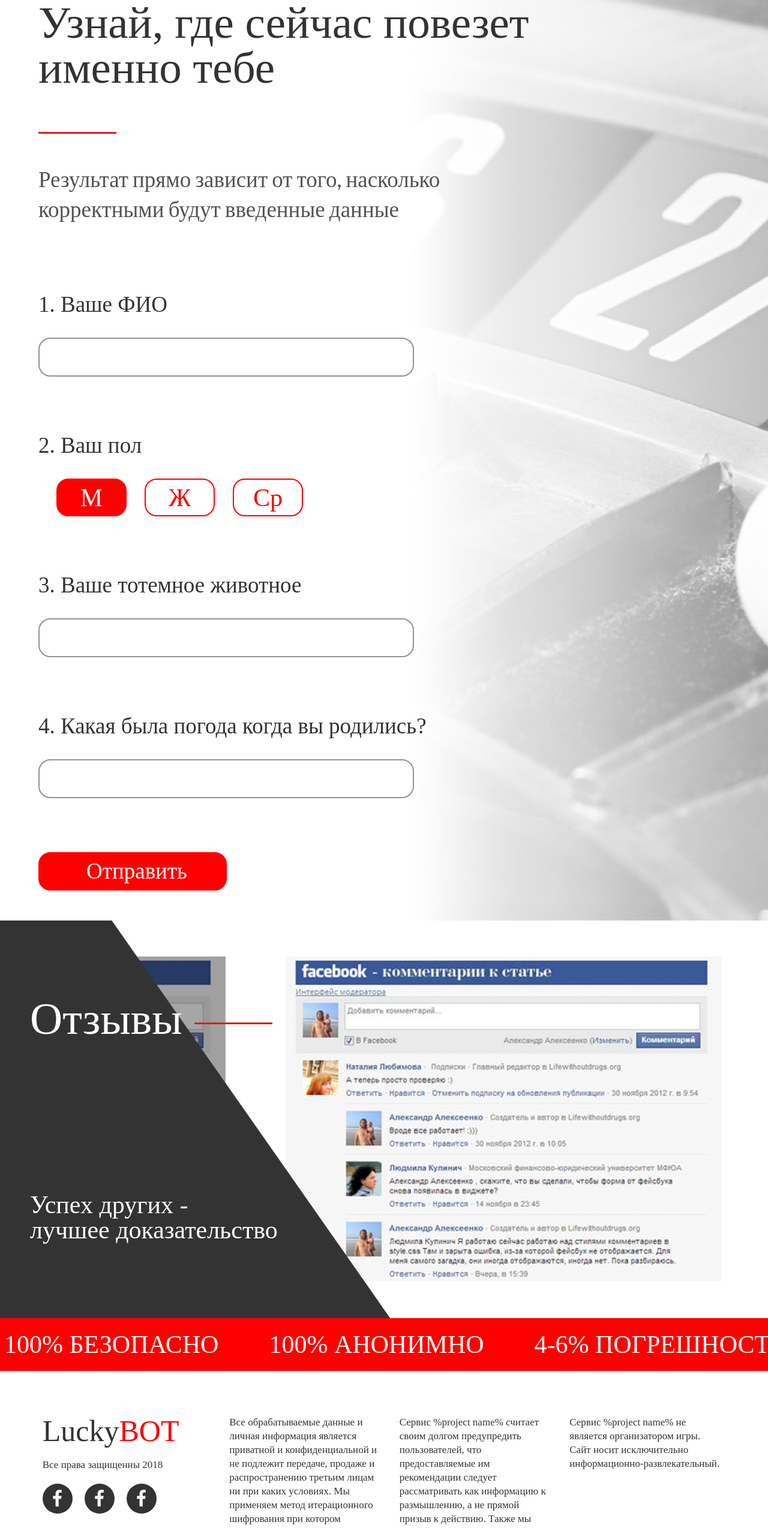
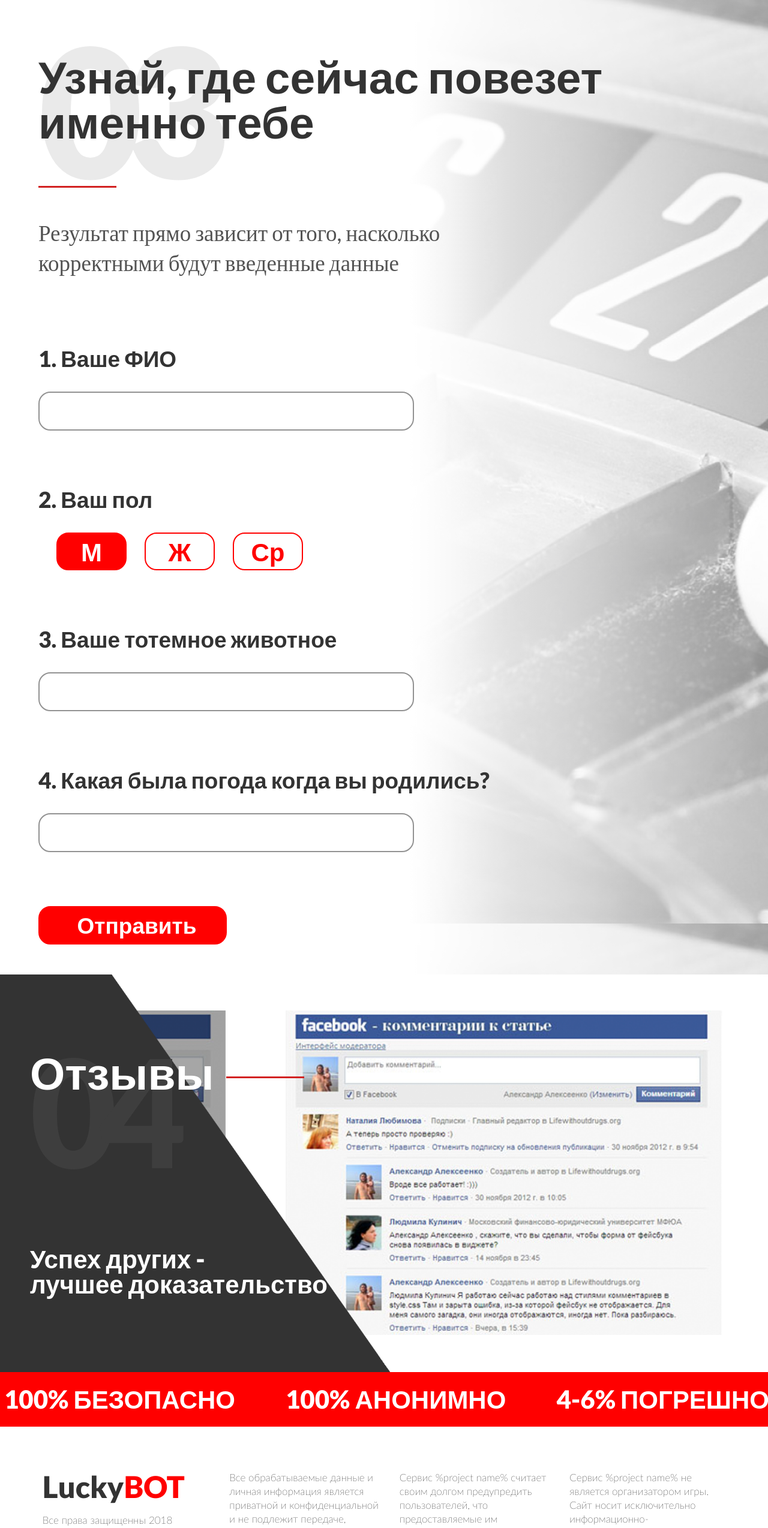
Before and after one commit to AntonSmagliy/fan_land, a plain HTML site: page index.html in a window 1280 px wide. Shown: the top 2548 px of the page at 60% size. Drawn offline with nearby package versions, Linux system fonts and the light colour scheme; a web font is replaced by a local one.

Commit message:
added changed fonts

```diff
--- a/index.html
+++ b/index.html
@@ -6,7 +6,7 @@
 
 	<title>vladislav</title>
 	<meta name="viewport" content="width=device-width, initial-scale=1">
-	<link href="https://fonts.googleapis.com/css?family=Lato:300,300i,400,400i,700,700i,900,900i" rel="stylesheet">
+	<link href="https://fonts.googleapis.com/css?family=Lato:100,300,300i,400,400i,700,700i,900,900i" rel="stylesheet">
 	<link rel="stylesheet" type="text/css" href="css/reset.css">
 	<link rel="stylesheet" href="css/font-awesome.min.css">
 	<link rel="stylesheet" type="text/css" href="css/slick.css"/>
@@ -78,8 +78,11 @@
 
 	<section class="feedback">
 		<div class="feedback_container">
-			<h2>Узнай, где сейчас повезет<br> именно тебе</h2>
-			<div class="red_line"></div>
+			<div class="wrapper_feedback">
+				<h2>Узнай, где сейчас повезет<br> именно тебе</h2>
+				<span>03</span>
+				<div class="red_line"></div>
+			</div>
 			<p>Результат прямо зависит от того, насколько <br>корректными будут введенные данные</p>
 			<form class="feedback_form">
 				<div class="form_wrapper">
@@ -110,6 +113,7 @@
 		<div class="revies_container">
 			<div class="revies_text">
 				<div class="revies_text_title">
+					<span>04</span>
 					<h2>Отзывы</h2>
 					<div class="red_line"></div>
 				</div>
--- a/js/common.js
+++ b/js/common.js
@@ -11,7 +11,9 @@ $(document).ready(function() {
     slidesToShow: 1,
     slidesToScroll: 1,
     variableWidth: true,
-    centerPadding: '60px'
+    centerPadding: '60px',
+    autoplay: true,
+    focusOnSelect: true
     });
     $('.sex').click(function() {
         $('.sex').removeClass('active');
--- a/sass/style.sass
+++ b/sass/style.sass
@@ -2,12 +2,17 @@
 	font-family: "LatoRegular"
 	src: url("../fonts/LatoRegular.eot")
 	src: url("../fonts/LatoRegular.eot?#iefix")format("embedded-opentype"), url("../fonts/LatoRegular.woff") format("woff"), url("../fonts/LatoRegular.ttf") format("truetype")
-	font-style: normal
+	font-style: normal2
 	font-weight: normal
 @font-face
 	font-family: "LatoBold"
 	src: url("../fonts/LatoBold.eot")
 	src: url("../fonts/LatoBold.eot?#iefix")format("embedded-opentype"), url("../fonts/LatoBold.woff") format("woff"), url("../fonts/LatoBold.ttf") format("truetype")
+	font-style: normal
+	font-weight: normal
+@font-face
+	font-family: "Lato - Thin"
+	src: url("../fonts/Lato-Thin.ttf")
 	font-style: normal
 	font-weight: normal
 html
@@ -202,9 +207,9 @@ header
 		line-height: 1
 		h2
 			color: #333333
-			font-family: "Lato - Black"
+			font-family: 'Lato', sans-serif
+			font-weight: 900
 			font-size: 67px
-			font-weight: 400
 			margin-bottom: 23px
 			span
 				color: #ff0000
@@ -212,7 +217,7 @@ header
 			color: #333333
 			font-family: "Lato - Thin"
 			font-size: 17px
-			font-weight: 400
+			font-weight: 100
 			margin-bottom: 23px
 		.footer_icons
 			display: flex
@@ -254,9 +259,9 @@ header
 				li
 					display: inline-block
 					color: #ffffff
-					font-family: "Lato - Black"
+					font-family: 'Lato', sans-serif
+					font-weight: 900
 					font-size: 42px
-					font-weight: 400
 					margin-right: 70px
 .revies
 	.revies_container
@@ -280,11 +285,12 @@ header
 			.revies_text_title
 				display: flex
 				align-items: center
+				position: relative
 				h2
 					color: #ffffff
-					font-family: "Lato - Black"
+					font-family: 'Lato', sans-serif
+					font-weight: 900
 					font-size: 75px
-					font-weight: 400
 					position: relative
 				.red_line
 					width: 130px
@@ -294,11 +300,22 @@ header
 					margin-left: 20px
 					// position: absolute
 					z-index: 9999999999
+				span
+					font-family: 'Lato', sans-serif
+					font-weight: 900
+					font-size: 250px
+					line-height: 49.99px
+					position: absolute
+					color: #3e3e3e
+					top: 100%
+					left: 0%
+					letter-spacing: -30px
 			p
 				color: #ffffff
-				font-family: "Lato - Black"
+				font-family: 'Lato', sans-serif
+				font-weight: 900
 				font-size: 42px
-				font-weight: 400
+				z-index: 999999999
 		.slider
 			padding: 60px 0
 			width: 100%
@@ -324,24 +341,41 @@ header
 .feedback
 	background-image: url(../img/casino.png)
 	background-position: 7% 0%
+	padding-top: 90px
 	.feedback_container
 		width: 90%
 		max-width: 1520px
 		margin: 0 auto
-		h2
-			color: #333333
-			font-family: "Lato - Black"
-			font-size: 75px
-			font-weight: 400
-			margin-bottom: 70px
+		.wrapper_feedback
+			position: relative
+			z-index: 9999999999999
+			h2
+				color: #333333
+				font-family: 'Lato', sans-serif
+				font-weight: 900
+				font-size: 75px
+				margin-bottom: 70px
+				z-index: 9999999999999999
+			span
+				color: #eaeaea
+				font-family: 'Lato', sans-serif
+				font-weight: 900
+				font-size: 300px
+				line-height: 49.99px
+				letter-spacing: -30px
+				position: absolute
+				top: 30%
+				left: 0%
+				z-index: -1
 		.red_line
 			width: 130px
 			height: 3px
 			background-color: #d22222
 			margin-bottom: 50px
+			z-index: 99999999
 		p
 			color: #535353
-			font-family: Lato
+			font-family: 'Lato'
 			font-size: 37px
 			font-weight: 400
 			line-height: 50px
@@ -349,9 +383,9 @@ header
 		.feedback_form
 			label
 				color: #333333
-				font-family: "Lato - Black"
+				font-family: 'Lato', sans-serif
+				font-weight: 900
 				font-size: 37px
-				font-weight: 400
 				line-height: 50px
 				display: block
 				margin-bottom: 30px
@@ -363,6 +397,11 @@ header
 				margin-bottom: 90px
 				padding-left: 20px
 				outline: none
+				color: #333333
+				font-family: 'Lato'
+				font-size: 37px
+				font-weight: 400
+				line-height: 50px
 			input[type=submit]
 				width: 314px
 				height: 64px
@@ -371,9 +410,9 @@ header
 				color: #ffffff
 				background-color: #ff0000
 				border: 2px solid #ff0000
-				font-family: "Lato - Black"
+				font-family: 'Lato', sans-serif
+				font-weight: 900
 				font-size: 37px
-				font-weight: 400
 				line-height: 50px
 				cursor: pointer
 				margin-bottom: 50px
@@ -392,9 +431,9 @@ header
 					background-color: #ffffff
 					border: 2px solid #ff0000
 					color: #ff0000
-					font-family: "Lato - Black"
+					font-family: 'Lato', sans-serif
+					font-weight: 900
 					font-size: 42px
-					font-weight: 400
 					line-height: 50px
 					margin-left: 30px
 					cursor: pointer
@@ -484,6 +523,8 @@ header
 			p
 				font-size: 27px
 				margin-bottom: 55px
+			span
+				font-size: 180px
 			.feedback_form
 				label
 					font-size: 27px
@@ -512,6 +553,8 @@ header
 				.revies_text_title
 					h2
 						font-size: 40px
+					span
+						font-size: 180px
 				p
 					font-size: 22px
 			.slider
```
Also changed, not shown: css/style.css, fonts/Lato-Thin.ttf (added), 1 other file.
